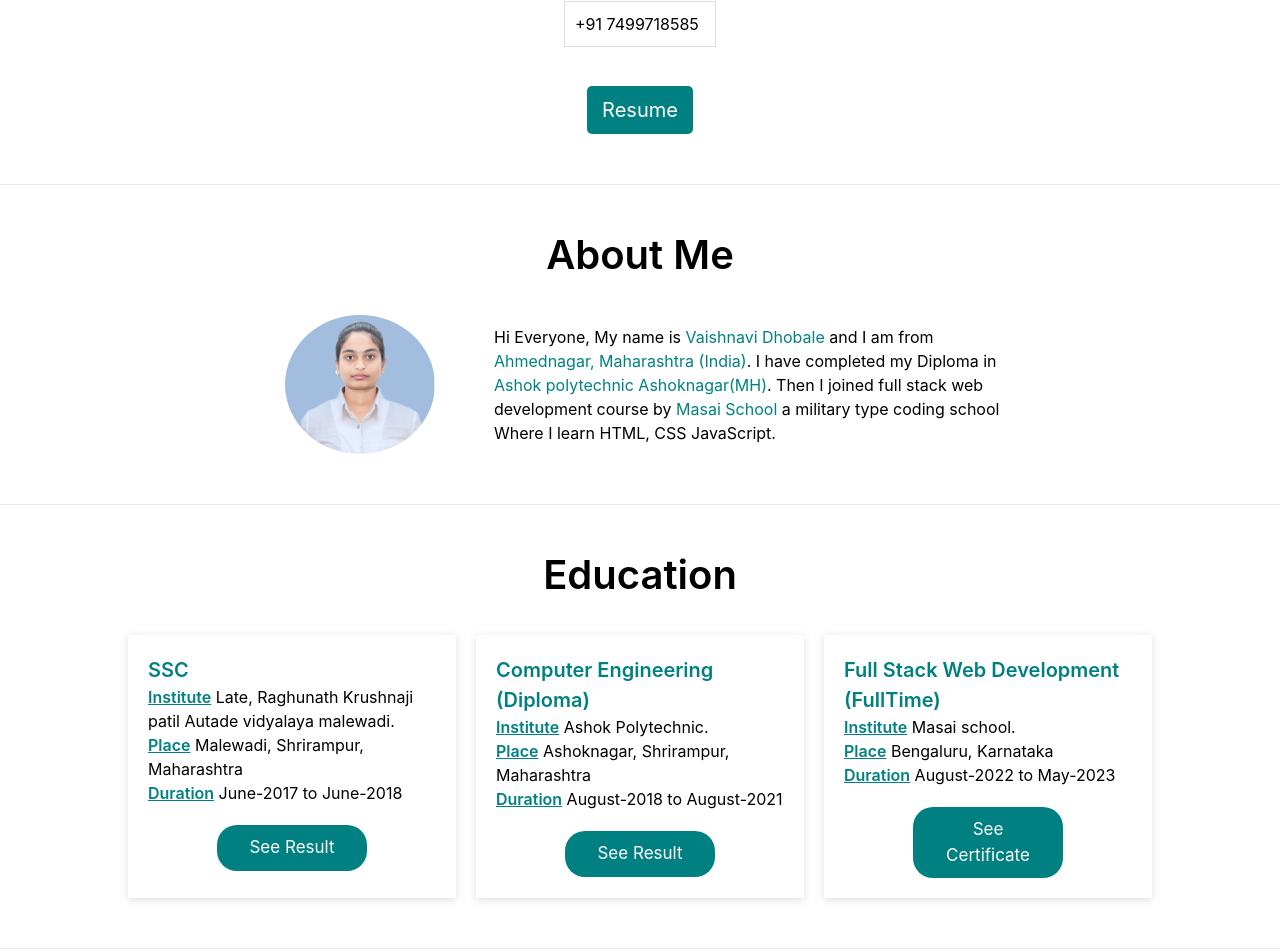
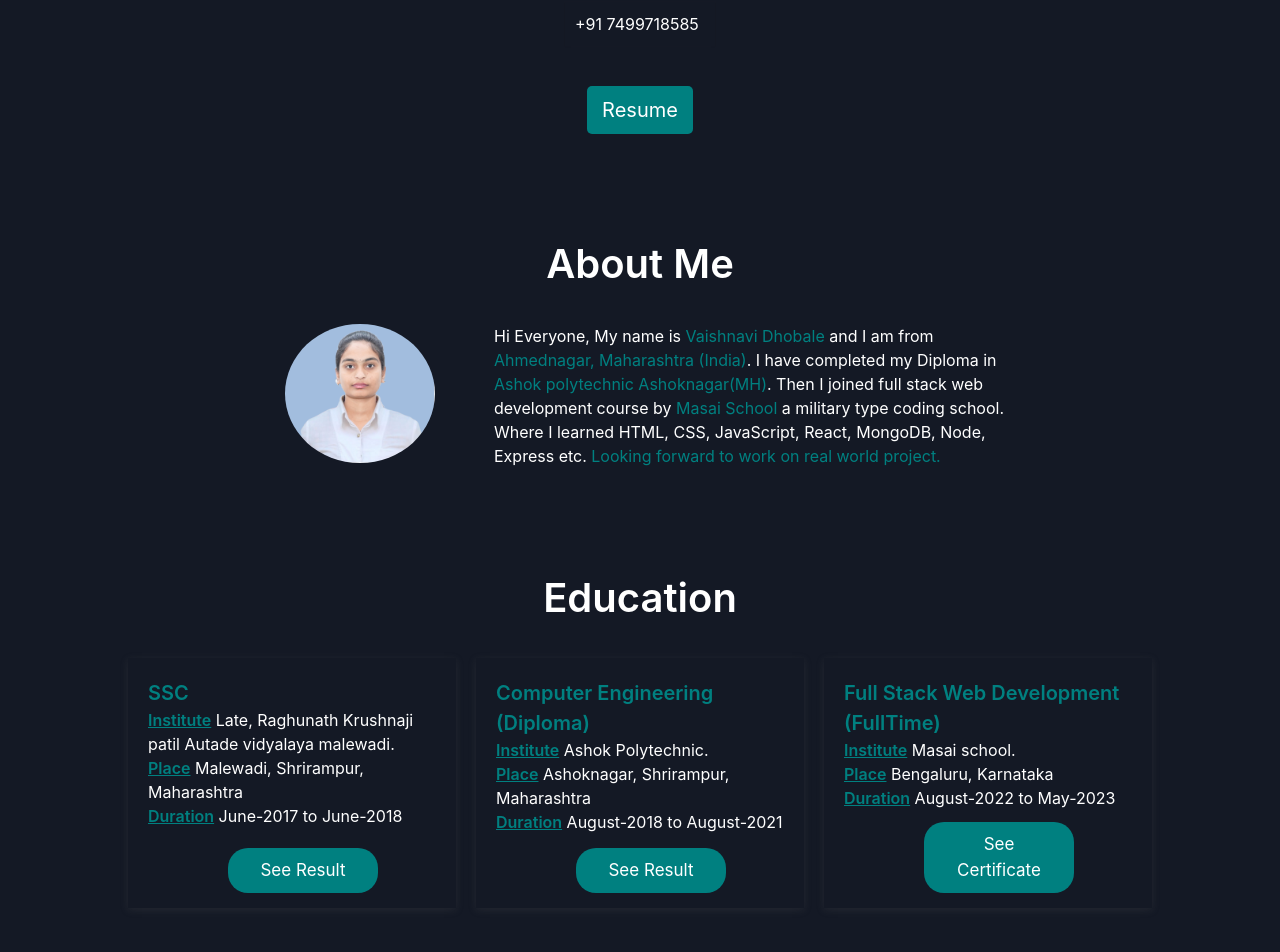
Before and after one commit to VaishnaviDhobale/VaishnaviDhobale.github.io, a React (Create React App) app: page / in a window 1280 px wide. Shown: the part 539-1491 px from the top of the page. Built offline with nearby package versions, Linux system fonts and the light colour scheme.

Commit message:
portfolio update4

```diff
--- a/src/ThemeContest/ThemeProvider.jsx
+++ b/src/ThemeContest/ThemeProvider.jsx
@@ -3,6 +3,6 @@ import { createContext, useState } from "react";
 export let Theme = createContext();
 
 export default function ThemeProvider({children}){
-    let [theme,setTheme] = useState(true);
+    let [theme,setTheme] = useState(false);
     return <Theme.Provider value = {{theme,setTheme}}>{children}</Theme.Provider>
 }
--- a/src/pages/About.jsx
+++ b/src/pages/About.jsx
@@ -24,6 +24,7 @@ export default function About() {
       className="about section"
       zIndex={-1}
       textAlign="center"
+      pt={"100px"}
     >
       <Text fontWeight={"600"} fontSize="40px" pb={"30px"}>
         About Me
@@ -57,7 +58,8 @@ export default function About() {
             </span>
             . Then I joined full stack web development course by{" "}
             <span style={{ color: "teal" }}>Masai School</span> a military type
-            coding school Where I learn HTML, CSS JavaScript.
+            coding school. Where I learned HTML, CSS, JavaScript, React, MongoDB, Node, Express etc.
+            <span style={{ color: "teal" }}> Looking forward to work on real world project.</span>
           </Text>
         </Box>
       </Box>
--- a/src/pages/Contact.jsx
+++ b/src/pages/Contact.jsx
@@ -6,12 +6,13 @@ import { AiFillPhone } from "react-icons/ai";
 
 export default function Contact() {
   return (
-    <Box id="contact" w={{
+    <Box id="contact" pt={"100px"} w={{
       base : "100%",
       sm : "100%",
       md : "90%",
       lg: "85%"
-    }} margin={"auto"} textAlign="center">
+    }
+    } margin={"auto"} textAlign="center">
       <Text fontWeight={"600"} fontSize="40px" pb={"30px"}>
         Contact
       </Text>
--- a/src/pages/Education.jsx
+++ b/src/pages/Education.jsx
@@ -28,7 +28,7 @@ export default function Education() {
     },
   ];
   return (
-    <Box id="education" w="80%" margin={"auto"} textAlign="center">
+    <Box id="education" w="80%" margin={"auto"} textAlign="center" pt={"100px"}>
       <Text fontWeight={"600"} fontSize="40px" pb={"30px"}>
         Education
       </Text>
@@ -37,7 +37,7 @@ export default function Education() {
         sm : "repeat(1,1fr)",
         md : "repeat(2,1fr)",
         lg : "repeat(3,1fr)",
-      }} gap="20px">
+      }} gap="20px" position={"relative"}>
         {EduArr.map((el) => {
           return (
             <Box
@@ -45,6 +45,7 @@ export default function Education() {
               w="100%"
               textAlign={"left"}
               p="20px"
+              h = "250px"
             >
               <Text fontWeight={"600"} color="teal" fontSize={"20px"}>
                 {el.title}
@@ -93,7 +94,11 @@ export default function Education() {
                 textAlign="center"
                 p=" 10px 20px"
                 mt="20px"
+                ml = "80px"
                 borderRadius={"20px"}
+                position = "absolute"
+                bottom={"15px"}
+                // left = "30px"
               >
                 <a href={el.url} style={{fontSize : "17px"}}>
                   {el.text}
--- a/src/pages/Github.jsx
+++ b/src/pages/Github.jsx
@@ -3,7 +3,7 @@ import GitHubCalendar from "react-github-calendar";
 
 export default function Github() {
   return (
-    <Box w="80%" margin={"auto"} textAlign="center" id = "github">
+    <Box w="80%" margin={"auto"} textAlign="center" id = "github" pt={"100px"}>
       <Text fontWeight={"600"} fontSize="40px" pb={"30px"}>
         GitHub
       </Text>
--- a/src/pages/Main.jsx
+++ b/src/pages/Main.jsx
@@ -21,7 +21,7 @@ export default function Main() {
       </Box>
 
       <Home />
-      <hr style={{marginTop : "50px" , marginBottom : "40px"}} />
+      {/* <hr style={{marginTop : "50px" , marginBottom : "40px"}} /> */}
 
       {/* <hr style={{marginTop : "50px" , marginBottom : "40px"}} /> */}
 
@@ -30,20 +30,20 @@ export default function Main() {
 
 
       <About />
-      <hr style={{marginTop : "50px" , marginBottom : "40px"}} />
+      {/* <hr style={{marginTop : "50px" , marginBottom : "40px"}} /> */}
 
       <Education />
-      <hr style={{marginTop : "50px" , marginBottom : "40px"}} />
+      {/* <hr style={{marginTop : "50px" , marginBottom : "40px"}} /> */}
 
       <Skills />
-      <hr style={{marginTop : "50px" , marginBottom : "40px"}} />
+      {/* <hr style={{marginTop : "50px" , marginBottom : "40px"}} /> */}
 
 
       <Projects />
-      <hr style={{marginTop : "50px" , marginBottom : "40px"}} />
+      {/* <hr style={{marginTop : "50px" , marginBottom : "40px"}} /> */}
 
       <Github />
-      <hr style={{marginTop : "50px" , marginBottom : "40px"}} />
+      {/* <hr style={{marginTop : "50px" , marginBottom : "40px"}} /> */}
 
       <Contact />
 
--- a/src/pages/Projects.jsx
+++ b/src/pages/Projects.jsx
@@ -69,7 +69,7 @@ export default function Projects() {
     },
   ];
   return (
-    <Box id={"projects"} w="80%" margin={"auto"} textAlign="center">
+    <Box id={"projects"} w="80%" margin={"auto"} textAlign="center" pt={"100px"}>
       <Text fontWeight={"600"} fontSize="40px" pb={"30px"}>
         Projects
       </Text>
--- a/src/pages/skills.jsx
+++ b/src/pages/skills.jsx
@@ -51,7 +51,7 @@ export default function Skills() {
   ];
 
   return (
-    <Box id="skills" w="80%" margin={"auto"} textAlign="center">
+    <Box id="skills" w="80%" margin={"auto"} textAlign="center" pt={"100px"}>
       <Text fontWeight={"600"} fontSize="40px" pb={"30px"}>
         Technical Skills & Tools
       </Text>
```
Also changed, not shown: src/pages/Home.jsx (+39 -30 lines).
